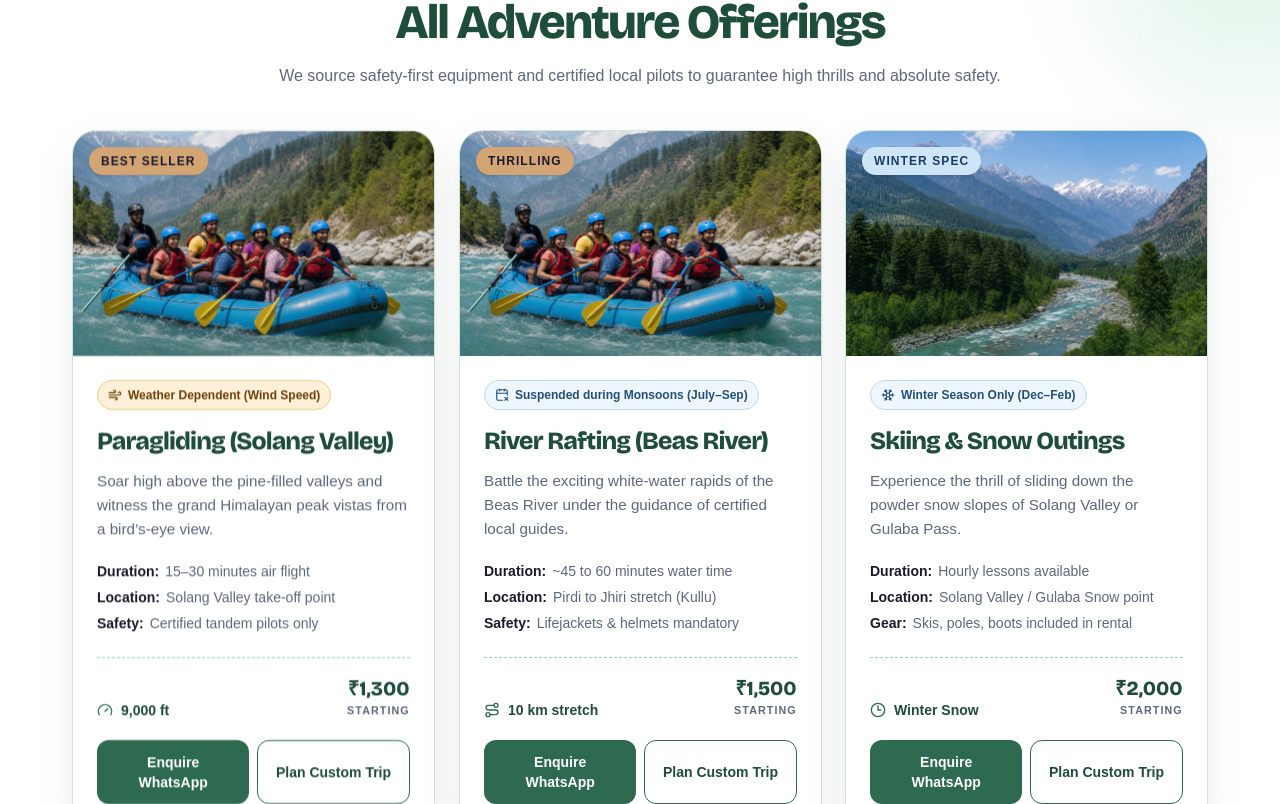
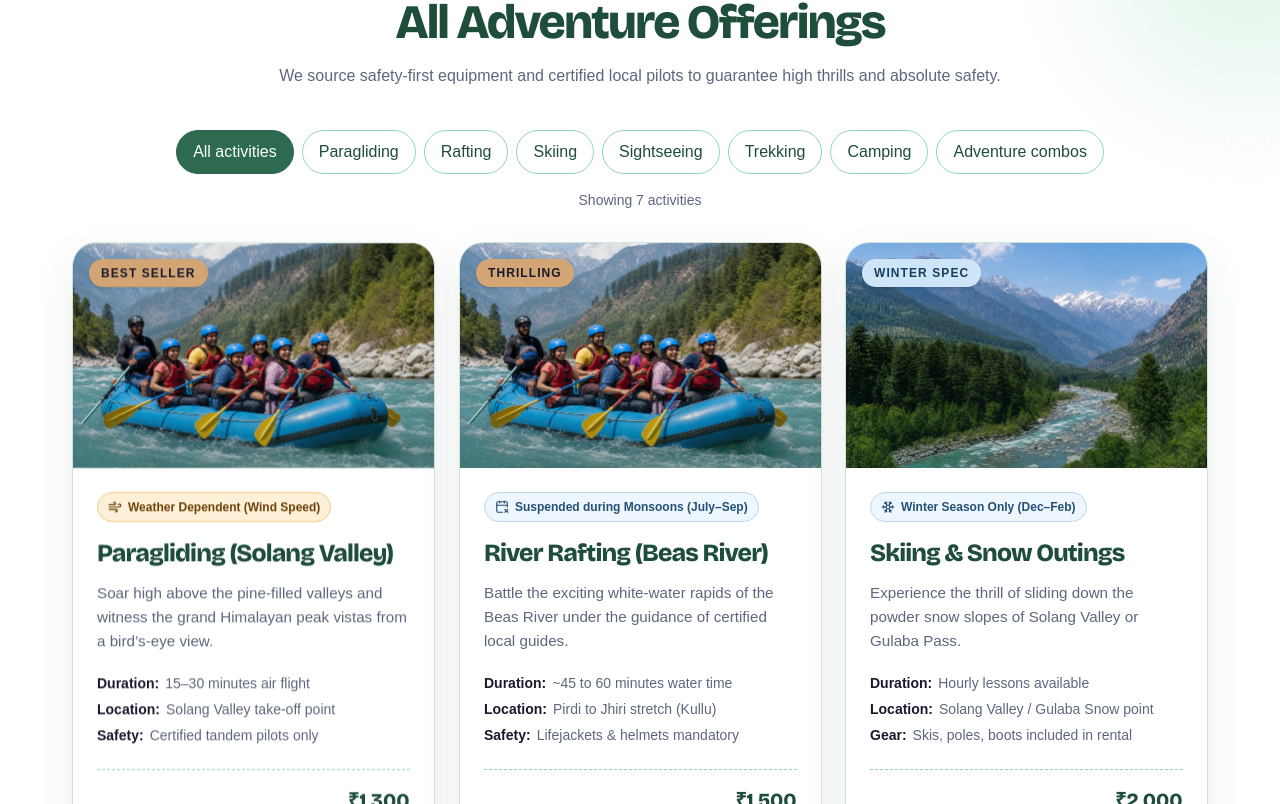
Before and after one commit to ArushKhasru/Adventure_Hub_Manali, a Next.js app: page /activities in a window 1280 px wide. Shown: the part 756-1560 px from the top of the page. Built offline with nearby package versions, Linux system fonts and the light colour scheme; a web font is replaced by a local one.

Commit message:
Add activity filters and cart CTA

```diff
--- a/app/activities/page.tsx
+++ b/app/activities/page.tsx
@@ -3,6 +3,7 @@ import Image from "next/image";
 import Link from "next/link";
 import type { LucideIcon } from "lucide-react";
 import PageLenis from "@/components/PageLenis";
+import ActivityFilters from "@/components/ActivityFilters";
 import ActivityScrollReveal from "@/components/ActivityScrollReveal";
 import {
   CalendarX2,
@@ -235,6 +236,7 @@ function ActivityCard({
   return (
     <article
       id={id}
+      data-activity={id}
       className="group relative flex min-w-0 scroll-mt-28 flex-col overflow-hidden rounded-[1.5rem] border border-[oklch(90%_0.025_160)] bg-white shadow-[0_16px_45px_rgba(30,77,58,0.08)] transition-shadow duration-300 hover:shadow-[0_24px_55px_rgba(30,77,58,0.14)] motion-reduce:transition-none"
     >
       <span
@@ -326,7 +328,7 @@ function ActivityCard({
               }}
               className="inline-flex min-h-12 items-center justify-center rounded-xl border border-[var(--color-forest)] bg-white px-4 py-3 text-center text-sm font-bold text-[var(--color-deep-forest)] no-underline transition-colors duration-200 hover:bg-[var(--color-forest-wash)] motion-reduce:transition-none"
             >
-              Plan Custom Trip
+              Add to Trip Cart
             </Link>
           </div>
         </div>
@@ -411,7 +413,9 @@ export default function ActivitiesPage() {
             </p>
           </header>
 
-          <div className="mt-10 grid items-stretch gap-6 md:grid-cols-2 xl:grid-cols-3">
+          <ActivityFilters />
+
+          <div id="activities-grid" className="mt-8 grid items-stretch gap-6 md:grid-cols-2 xl:grid-cols-3">
             {activities.map((activity, index) => (
               <ActivityScrollReveal key={activity.id} delay={index * 0.08}>
                 <ActivityCard activity={activity} />
--- /dev/null
+++ b/components/ActivityFilters.tsx
@@ -0,0 +1,67 @@
+"use client";
+
+import { useEffect, useState } from "react";
+
+type ActivityFilter = {
+  id: string;
+  label: string;
+};
+
+const filters: ActivityFilter[] = [
+  { id: "all", label: "All activities" },
+  { id: "paragliding", label: "Paragliding" },
+  { id: "rafting", label: "Rafting" },
+  { id: "skiing", label: "Skiing" },
+  { id: "sightseeing", label: "Sightseeing" },
+  { id: "trekking", label: "Trekking" },
+  { id: "camping", label: "Camping" },
+  { id: "combo", label: "Adventure combos" },
+];
+
+export default function ActivityFilters() {
+  const [activeFilter, setActiveFilter] = useState("all");
+
+  useEffect(() => {
+    const cards = document.querySelectorAll<HTMLElement>("#activities-grid article[data-activity]");
+
+    cards.forEach((card) => {
+      const shouldShow = activeFilter === "all" || card.dataset.activity === activeFilter;
+      const cardWrapper = card.parentElement;
+
+      if (cardWrapper) {
+        cardWrapper.hidden = !shouldShow;
+      }
+    });
+  }, [activeFilter]);
+
+  const visibleCount = activeFilter === "all" ? filters.length - 1 : 1;
+
+  return (
+    <div className="activity-filter-reveal mt-8 sm:mt-10">
+      <div aria-label="Filter activities by type" className="flex flex-wrap justify-center gap-2">
+        {filters.map((filter) => {
+          const isActive = filter.id === activeFilter;
+
+          return (
+            <button
+              key={filter.id}
+              type="button"
+              aria-pressed={isActive}
+              onClick={() => setActiveFilter(filter.id)}
+              className={`min-h-11 rounded-full border px-4 py-2 text-sm font-bold transition-colors duration-200 focus-visible:outline-2 focus-visible:outline-offset-2 focus-visible:outline-[var(--color-forest)] motion-reduce:transition-none ${
+                isActive
+                  ? "border-[var(--color-forest)] bg-[var(--color-forest)] text-white"
+                  : "border-[var(--color-mint)] bg-white text-[var(--color-deep-forest)] hover:bg-[var(--color-forest-wash)]"
+              }`}
+            >
+              {filter.label}
+            </button>
+          );
+        })}
+      </div>
+      <p aria-live="polite" className="mt-4 text-center text-sm text-[var(--color-muted-slate)]">
+        Showing {visibleCount} {visibleCount === 1 ? "activity" : "activities"}
+      </p>
+    </div>
+  );
+}
```
